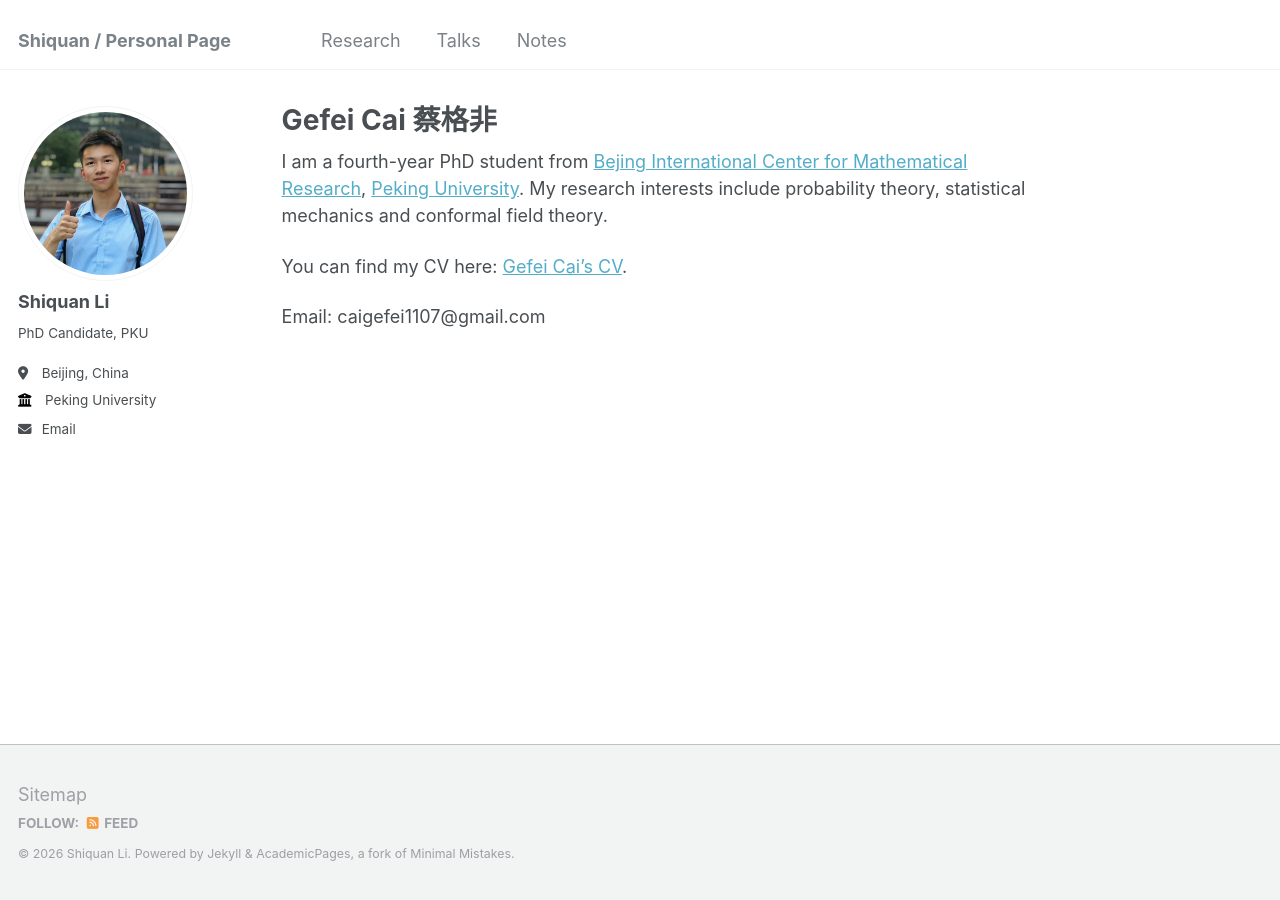
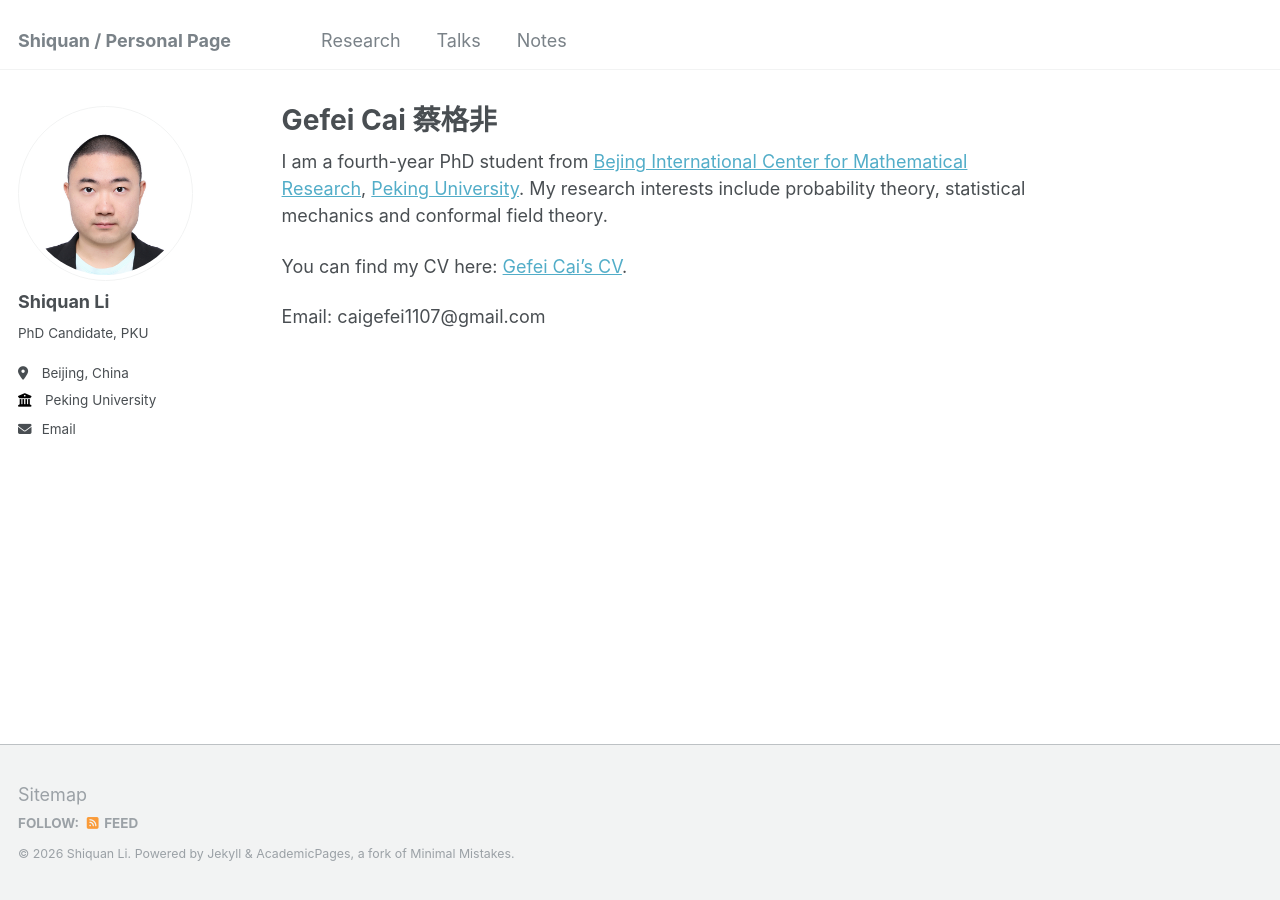
Before and after one commit to Shiquan-Li/Shiquan-Li.github.io, a Jekyll site: the page built from _pages/about.md, in a window 1280 px wide. Built offline with Jekyll 4.4.1, drawn with Linux system fonts in a browser that asks for light colours.

Commit message:
Update author avatar in _config.yml

```diff
--- a/_config.yml
+++ b/_config.yml
@@ -21,8 +21,8 @@ repository               : Shiquan-Li/Shiquan-Li.github.io"
 #               Additional customization can be done by editing /_includes/author-profile.html
 author:
   # Biographic information
-  avatar           : "WechatIMG462141.jpg"
-  #avatar           : "WechatIMG144377.png"
+  avatar           : "profile.jpg"
+  #avatar           : "profile.jpg"
   name             : "Shiquan Li"
   pronouns         : # example: "she/her"
   bio              : "PhD Candidate, PKU"
```
